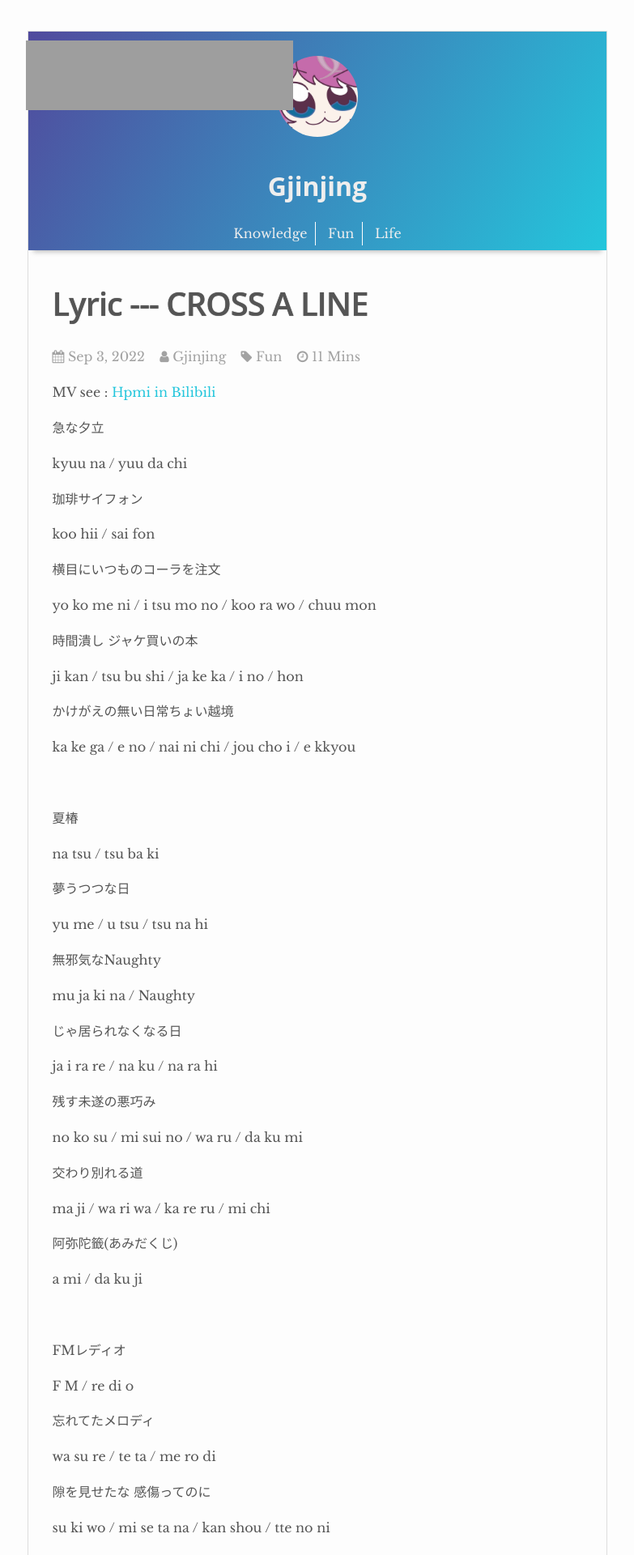
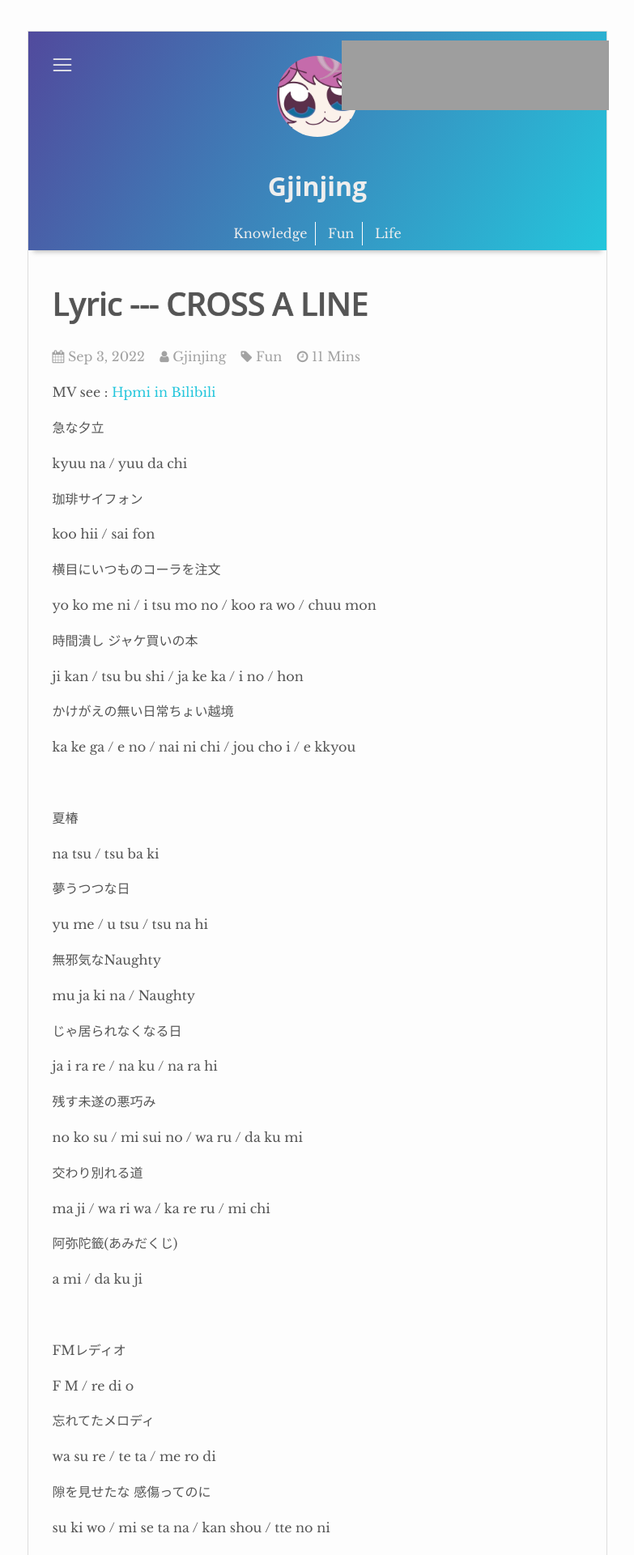
Before and after one commit to gjinjing/gjinjing.github.io, a Jekyll site: the page built from _posts/2016-09-16-fun-1.markdown, in a window 1280 px wide. Shown: the top 1920 px of the page at 81% size, without its empty margins (248-1031 px from the left). Built offline with Jekyll 4.4.1, drawn with Linux system fonts in a browser that asks for light colours; nearby versions of some CDN libraries; grey boxes are pictures that could not be loaded.

Commit message:
Update 2016-09-16-fun-1.markdown

```diff
--- a/_posts/2016-09-16-fun-1.markdown
+++ b/_posts/2016-09-16-fun-1.markdown
@@ -9,7 +9,7 @@ author: gjinjing
 MV see :
 <a href='https://space.bilibili.com/1652293036?spm_id_from=333.337.0.0'>Hpmi in Bilibili</a>
 
-<div style="position:fixed; top:50px; left: 280px; width: 100%; bottom: 0; border: 0 ">
+<div style="position:fixed; top:50px; left: 670px; width: 100%; bottom: 0; border: 0 ">
 <iframe frameborder="no" border="0" marginwidth="0" marginheight="0" width=330 height=86 src="//music.163.com/outchain/player?type=3&id=2506213485&auto=1&height=66"></iframe>
 </div>
 
```
